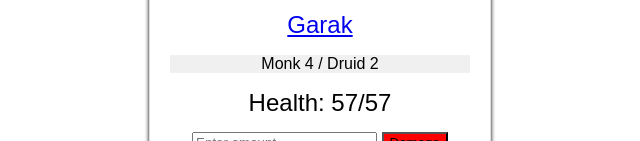
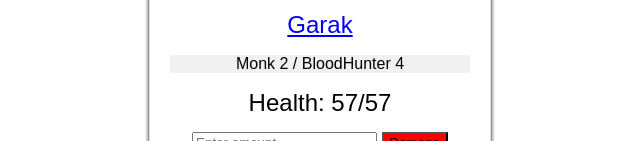
Before and after one commit to tylering6/DnD, a plain HTML site: page Health/Health.html in a window 1280 px wide. Shown: the part 659-800 px from the top of the page, 601-1241 px from the left. Drawn offline with Linux system fonts and the light colour scheme.

Commit message:
update-garak blood

```diff
--- a/Health/Health.html
+++ b/Health/Health.html
@@ -69,7 +69,7 @@
     <div class="player Garak">
         <img src="Pictures\Garak.png" alt="Player 4">
         <p class="player-name"><a href="https://www.dndbeyond.com/characters/120368647" target="_blank">Garak</a></p>
-        <p class="player-level">Monk 4 / Druid 2</p>
+        <p class="player-level">Monk 2 / BloodHunter 4</p>
         <p Player4 Health: <span id="health-number-4">Health: 57/57</span></p>
         <div>
             <input type="number" id="custom-amount-4" placeholder="Enter amount" min="0">
```
